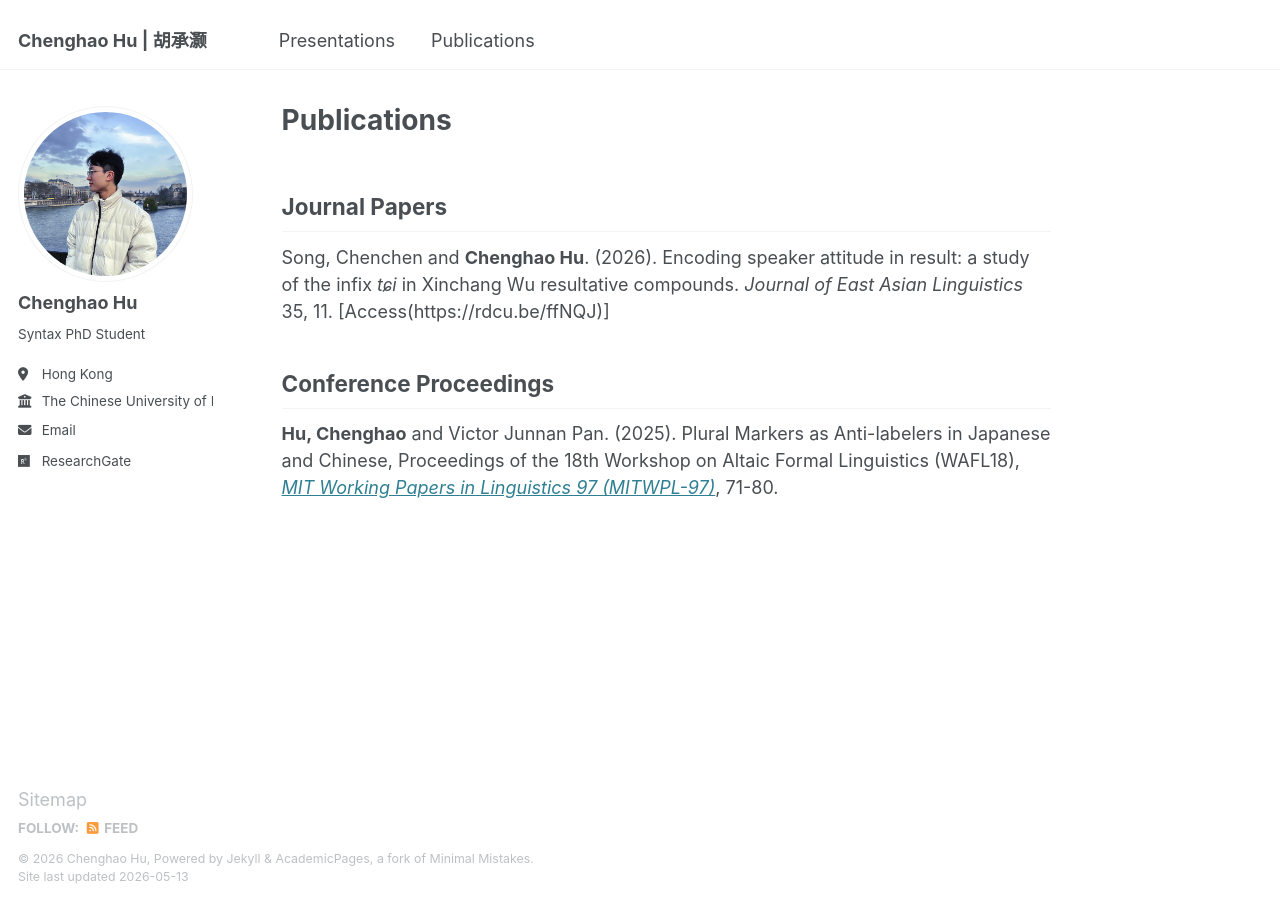
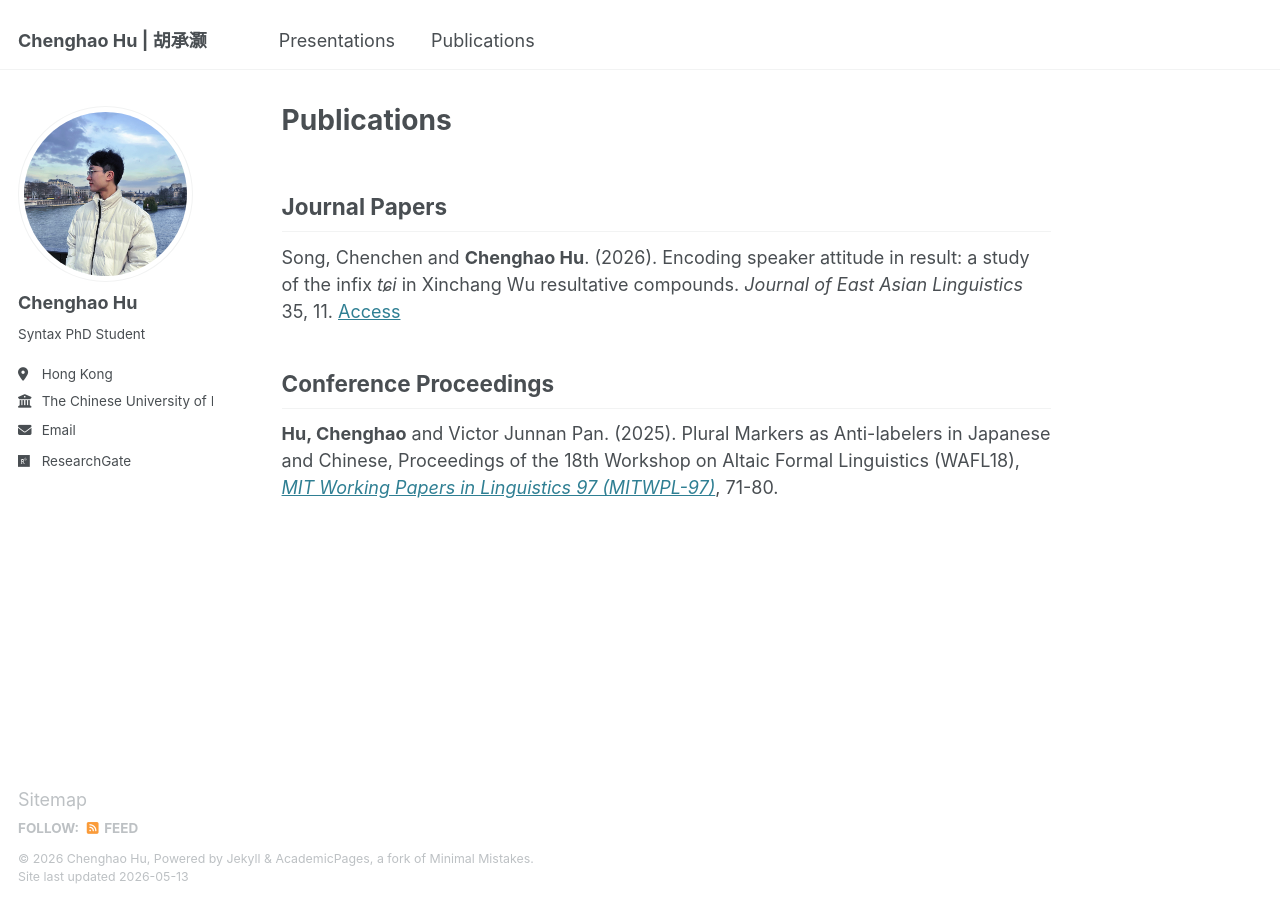
Before and after one commit to Chenghao-Hu/chenghao-hu.github.io, a Jekyll site: the page built from _pages/Publications.md, in a window 1280 px wide. Built offline with Jekyll 4.4.1, drawn with Linux system fonts in a browser that asks for light colours.

Commit message:
Fix link formatting in Publications.md

```diff
--- a/_pages/Publications.md
+++ b/_pages/Publications.md
@@ -10,7 +10,7 @@ design:
 ---
 ## **Journal Papers**
 
-Song, Chenchen and **Chenghao Hu**. (2026). Encoding speaker attitude in result: a study of the infix *tɕi* in Xinchang Wu resultative compounds. *Journal of East Asian Linguistics* 35, 11. [Access(https://rdcu.be/ffNQJ)]
+Song, Chenchen and **Chenghao Hu**. (2026). Encoding speaker attitude in result: a study of the infix *tɕi* in Xinchang Wu resultative compounds. *Journal of East Asian Linguistics* 35, 11. [Access](https://rdcu.be/ffNQJ)
 
 
 ## **Conference Proceedings**
```
